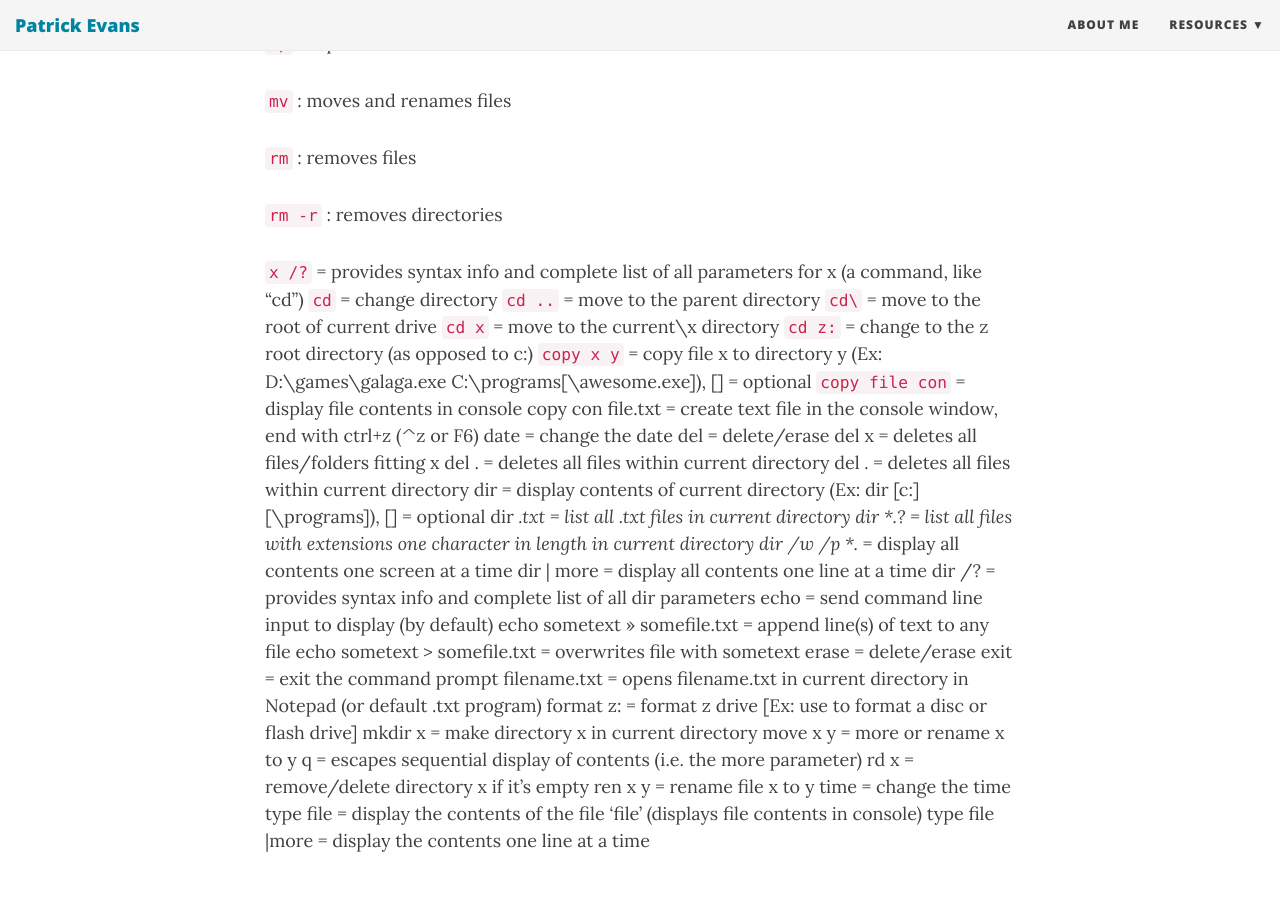
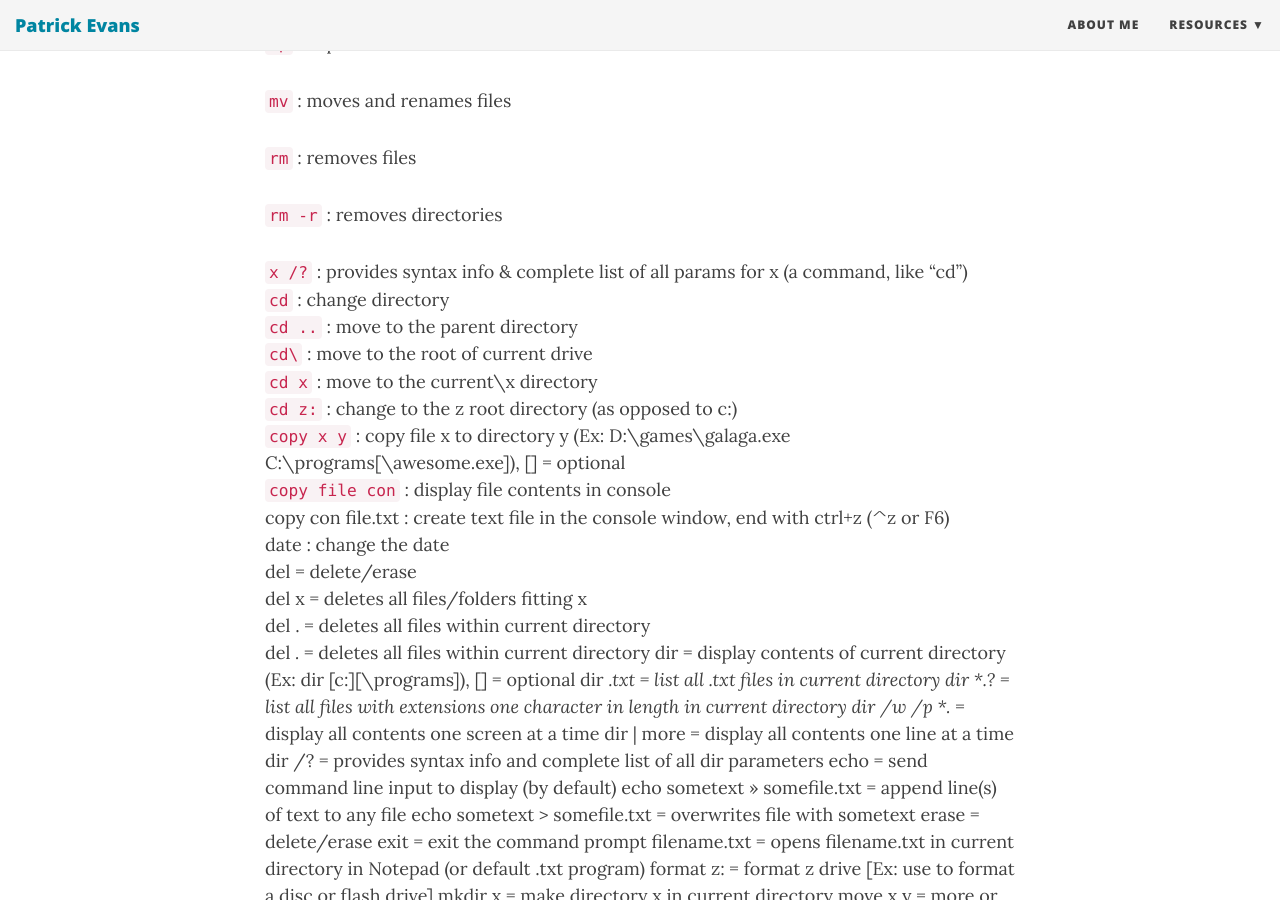
Before and after one commit to patevs/old_blog, a Jekyll site: the page built from _posts/2017-12-02-command-line.md, in a window 1280 px wide and 900 px high, scrolled down 1223 px. Built offline with Jekyll 4.4.1, drawn with Linux system fonts in a browser that asks for light colours; nearby versions of some CDN libraries; some of the changed text lies outside the part shown.

Commit message:
check format_1 on cmd _post

```diff
--- a/_posts/2017-12-02-command-line.md
+++ b/_posts/2017-12-02-command-line.md
@@ -5,7 +5,7 @@ subtitle: Developing Command Line Skills
 ---
 
 <div style="border-bottom:1px solid black">
-The Windows _C_ommand _L_ine _I_nterface (CLI) is an essential and powerful tool for any developer. The command
+The Windows <strong>C</strong>ommand <strong>L</strong>ine <strong>I</strong>nterface (CLI) is an essential and powerful tool for any developer. The command
 line gives a user or client a means of interacting with a computer program through the issuing of
 commands to the program in the form of successive lines of text (commands).<br>
 
@@ -42,19 +42,19 @@ The following is my command prompt reference/ cheat sheet in case I forget any o
 
 `rm -r` : removes directories
 
-`x /?` = provides syntax info and complete list of all parameters for x (a command, like “cd”)
-`cd` = change directory
-`cd ..` = move to the parent directory
-`cd\` = move to the root of current drive
-`cd x` = move to the current\x directory
-`cd z:` = change to the z root directory (as opposed to c:)
-`copy x y` = copy file x to directory y (Ex: D:\games\galaga.exe C:\programs[\awesome.exe]), [] = optional
-`copy file con` = display file contents in console
-copy con file.txt = create text file in the console window, end with ctrl+z (^z or F6)
-date = change the date
-del = delete/erase
-del x = deletes all files/folders fitting x
-del . = deletes all files within current directory
+`x /?` : provides syntax info & complete list of all params for x (a command, like “cd”)<br>
+`cd` : change directory<br>
+`cd ..` : move to the parent directory<br>
+`cd\` : move to the root of current drive<br>
+`cd x` : move to the current\x directory<br>
+`cd z:` : change to the z root directory (as opposed to c:)<br>
+`copy x y` : copy file x to directory y (Ex: D:\games\galaga.exe C:\programs[\awesome.exe]), [] = optional<br>
+`copy file con` : display file contents in console<br>
+copy con file.txt : create text file in the console window, end with ctrl+z (^z or F6)<br>
+date : change the date<br>
+del = delete/erase<br>
+del x = deletes all files/folders fitting x<br>
+del . = deletes all files within current directory<br>
 del *.* = deletes all files within current directory
 dir = display contents of current directory (Ex: dir [c:][\programs]), [] = optional
 dir *.txt = list all .txt files in current directory
```
